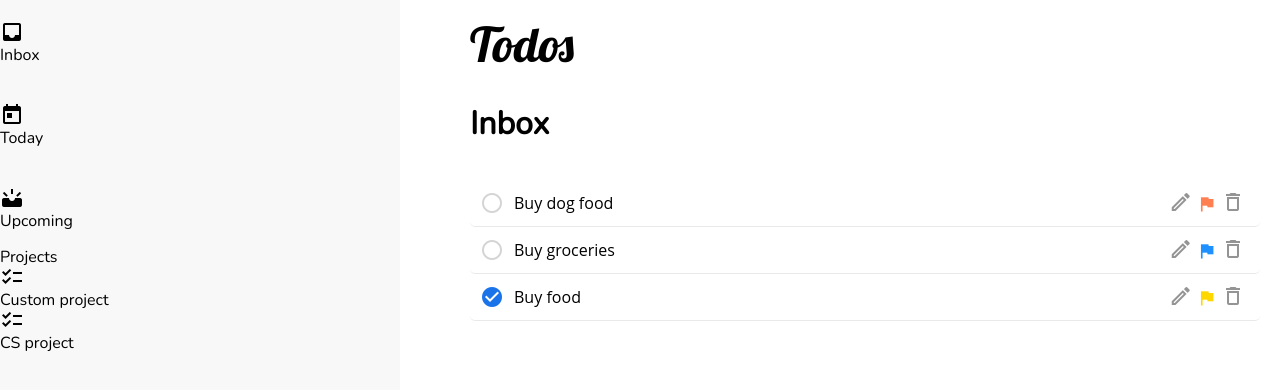
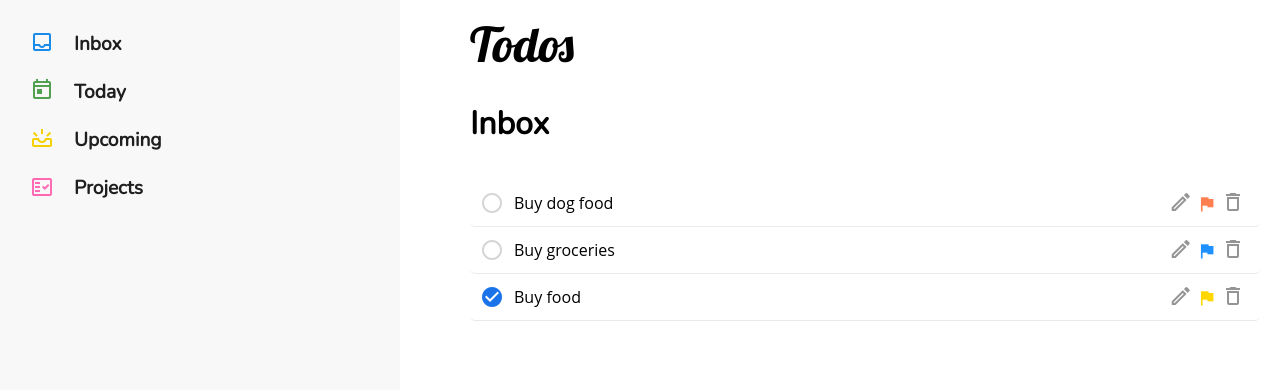
Before and after one commit to dwrik/todo-list, a website built with webpack: page dist/index.html in a window 1280 px wide. Built offline with nearby package versions, Linux system fonts and the light colour scheme; a web font is replaced by a local one.

Commit message:
Refactored sidebar contents

```diff
--- a/dist/index.html
+++ b/dist/index.html
@@ -15,33 +15,54 @@
         <div class="sidebar">
 
             <div class="sidebar-fixed-items">
-                <span class="material-icons">inbox</span>
+
+                <div class="sidebar-item">
+                    <div class="sidebar-item-content">
+                        <div class="icon">
+                            <span class="material-icons-outlined md-24 lightblue">inbox</span>
+                        </div>
                         <p>Inbox</p>
                     </div>
+                </div>
 
-            <div class="sidebar-fixed-items">
-                <span class="material-icons">today</span>
+                <div class="sidebar-item">
+                    <div class="sidebar-item-content">
+                        <div class="icon">
+                            <span class="material-icons-outlined md-24 green">today</span>
+                        </div>
                         <p>Today</p>
                     </div>
+                </div>
 
-            <div class="sidebar-fixed-items">
-                <span class="material-icons">upcoming</span>
+                <div class="sidebar-item">
+                    <div class="sidebar-item-content">
+                        <div class="icon">
+                            <span class="material-icons-outlined md-24 yellow">upcoming</span>
+                        </div>
                         <p>Upcoming</p>
                     </div>
-
-            <div class="projects-heading">
-                Projects
                 </div>
 
-            <div class="project">
-                <span class="material-icons">checklist</span>
+                <div class="sidebar-item md-24">
+                    <div class="sidebar-item-content">
+                        <div class="icon">
+                            <span class="material-icons-outlined red">fact_check</span>
+                        </div>
+                        <p>Projects</p>
+                    </div>
+                </div>
+
+            </div>
+
+            <!-- <div class="project">
+                <span class="material-icons-outlined md-24">checklist</span>
                 <p>Custom project</p>
             </div>
 
             <div class="project">
-                <span class="material-icons">checklist</span>
+                <span class="material-icons md-24">checklist</span>
                 <p>CS project</p>
-            </div>
+            </div> -->
 
         </div>
 
```
Lines whose indentation alone changed are shown as unchanged.
